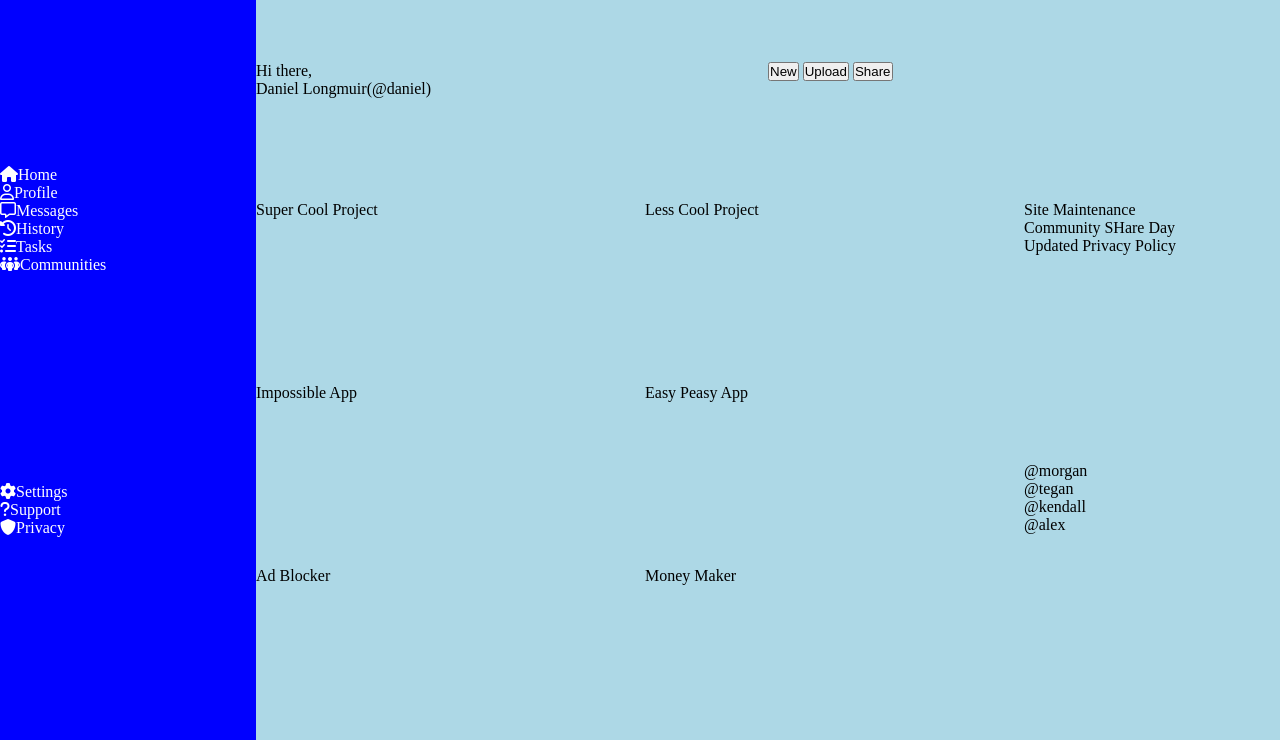
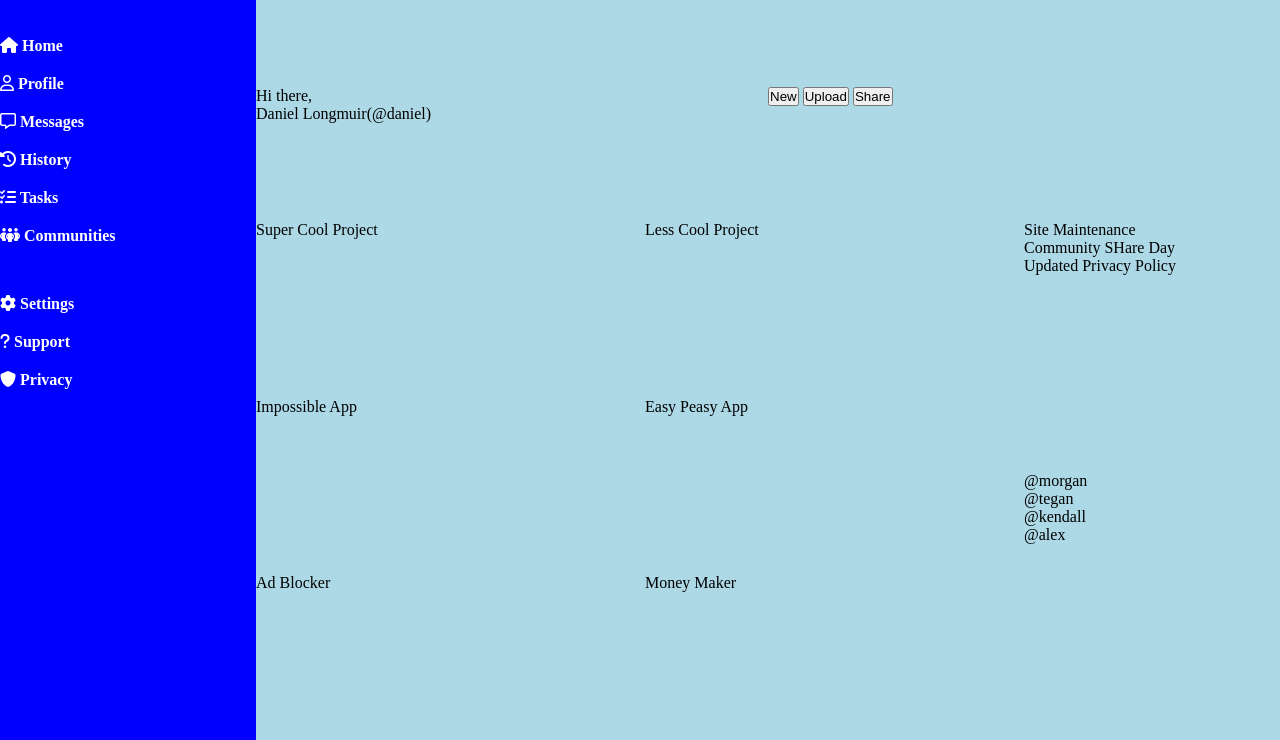
Before and after one commit to DJLB06/admin-dashboard, a plain HTML site: page index.html in a window 1280 px wide. Shown: the part 60-800 px from the top of the page. Drawn offline with Linux system fonts and the light colour scheme.

Commit message:
rearrange menu

```diff
--- a/index.html
+++ b/index.html
@@ -11,24 +11,18 @@
 <body>
     <div class="container">
        <div class="menu">
-            <div class="dashboard-title">
-                <i class="fa-brands fa-windows"></i>Dashboard
-            </div>
             <div class="home-list">
                 <ul>
-                    <li><i class="fa-solid fa-house"></i>Home</li>
-                    <li><i class="fa-regular fa-user"></i>Profile</li>
-                    <li><i class="fa-regular fa-message"></i>Messages</li>
-                    <li><i class="fa-solid fa-clock-rotate-left"></i>History</li>
-                    <li><i class="fa-solid fa-list-check"></i>Tasks</li>
-                    <li><i class="fa-solid fa-people-group"></i>Communities</li>
-                </ul>
-            </div>
-            <div class="settings-list">
-                <ul>
-                    <li><i class="fa-solid fa-gear"></i>Settings</li>
-                    <li><i class="fa-solid fa-question"></i>Support</li>
-                    <li><i class="fa-solid fa-shield"></i>Privacy</li>
+                    <li class="dashboard"><i class="fa-brands fa-windows"></i>Dashboard</li>
+                    <li><i class="fa-solid fa-house"></i> Home</li>
+                    <li><i class="fa-regular fa-user"></i> Profile</li>
+                    <li><i class="fa-regular fa-message"></i> Messages</li>
+                    <li><i class="fa-solid fa-clock-rotate-left"></i> History</li>
+                    <li><i class="fa-solid fa-list-check"></i> Tasks</li>
+                    <li class="communities"><i class="fa-solid fa-people-group"></i> Communities</li>
+                    <li><i class="fa-solid fa-gear"></i> Settings</li>
+                    <li><i class="fa-solid fa-question"></i> Support</li>
+                    <li><i class="fa-solid fa-shield"></i> Privacy</li>
                 </ul>
             </div>
 
--- a/style.css
+++ b/style.css
@@ -17,6 +17,15 @@
     gap: 5px;
     grid-area: 1/1/4/2;
     background-color: blue;
+
+}
+
+.search-bar{
+    margin: 15px;
+}
+
+.home-list{
+   align-items: space-around;
 }
 
 .header{
@@ -35,16 +44,20 @@
 
 .home-list > ul > li{
     color: white;
+    margin-top: 20px;
+    font-weight: bold;
 }
 
-.dashboard-title{
-    color: white;
-}
-
-.settings-list>ul>li{
-    color: white;
-}
 
 ul,li{
     list-style: none;
 }
+
+.dashboard{
+    font-size: 1.5rem;
+    margin-bottom: 50px;
+}
+
+.communities{
+    margin-bottom: 50px;
+}
```
